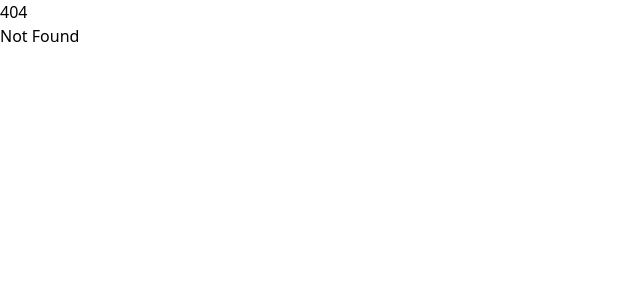
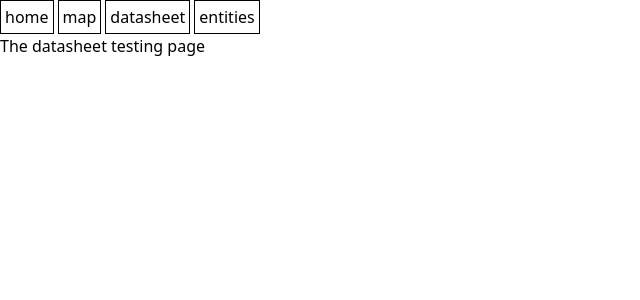
Before and after one commit to whohensee/world-building-app, a SvelteKit app: page /datasheet in a window 1280 px wide. Before the commit this address had no page. Shown: the top 300 px of the page, without its empty margins (0-640 px from the left). Built offline with nearby package versions, Linux system fonts and the light colour scheme.

Commit message:
Create routes for testing

```diff
--- a/src/routes/+layout.svelte
+++ b/src/routes/+layout.svelte
@@ -3,7 +3,21 @@
 	import favicon from '$lib/assets/favicon.svg';
 
 	let { children } = $props();
+
+	import { resolve } from '$app/paths';
+
+	const path_home = resolve('/');
+	const path_map = resolve('/map');
+	const path_datasheet = resolve('/datasheet');
+	const path_entities = resolve('/entities');
 </script>
 
 <svelte:head><link rel="icon" href={favicon} /></svelte:head>
+
+<nav class="flex gap-1">
+	<a class="border border-black p-1" href={path_home} aria-label="home">home</a>
+	<a class="border border-black p-1" href={path_map} aria-label="map">map</a>
+	<a class="border border-black p-1" href={path_datasheet} aria-label="datasheet">datasheet</a>
+	<a class="border border-black p-1" href={path_entities} aria-label="entities">entities</a>
+</nav>
 {@render children()}
--- /dev/null
+++ b/src/routes/datasheet/+page.svelte
@@ -0,0 +1 @@
+<h1>The datasheet testing page</h1>
--- /dev/null
+++ b/src/routes/entities/+page.svelte
@@ -0,0 +1 @@
+<h1>The entity browser page</h1>
--- /dev/null
+++ b/src/routes/map/+page.svelte
@@ -0,0 +1 @@
+<h1>The interactive map page</h1>
```
